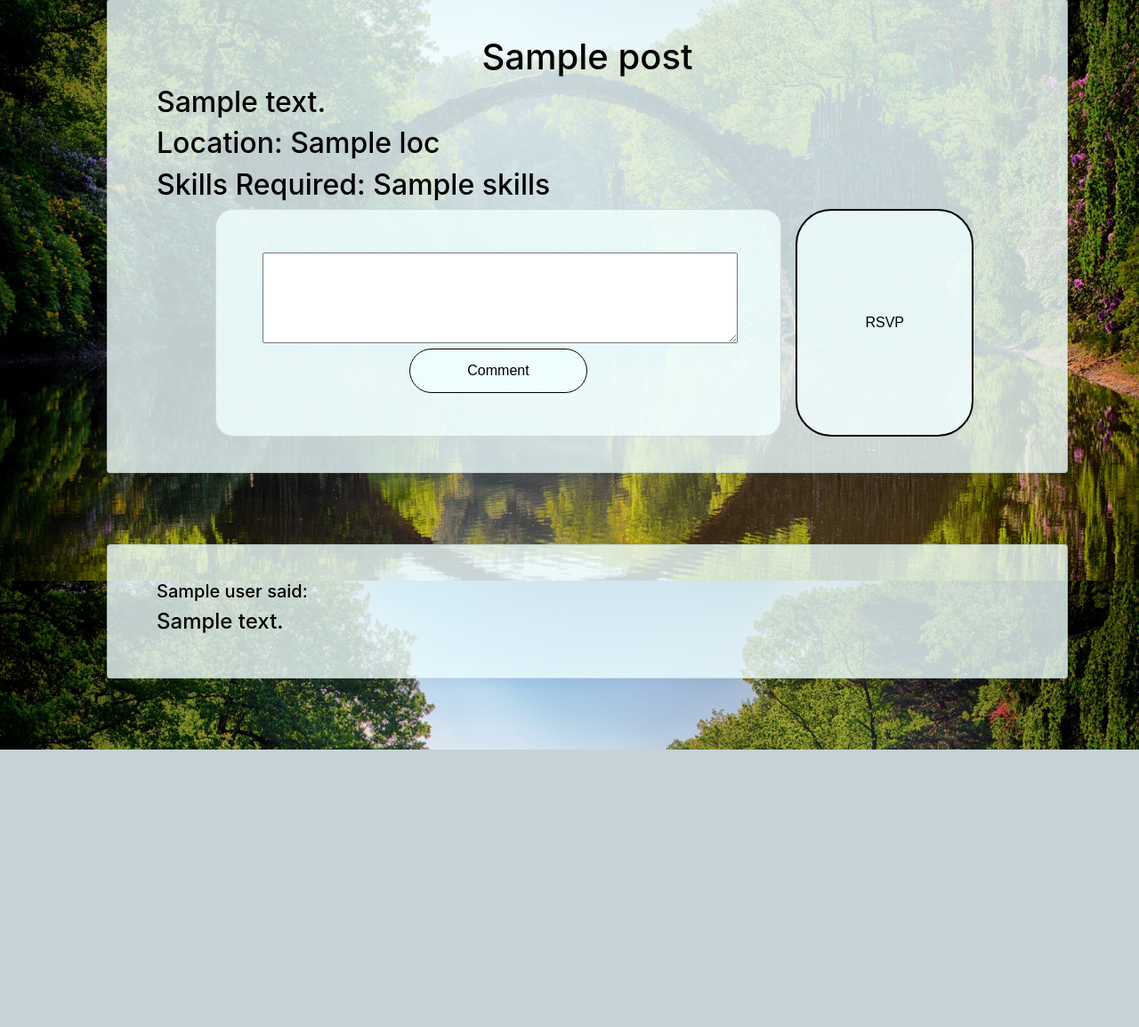
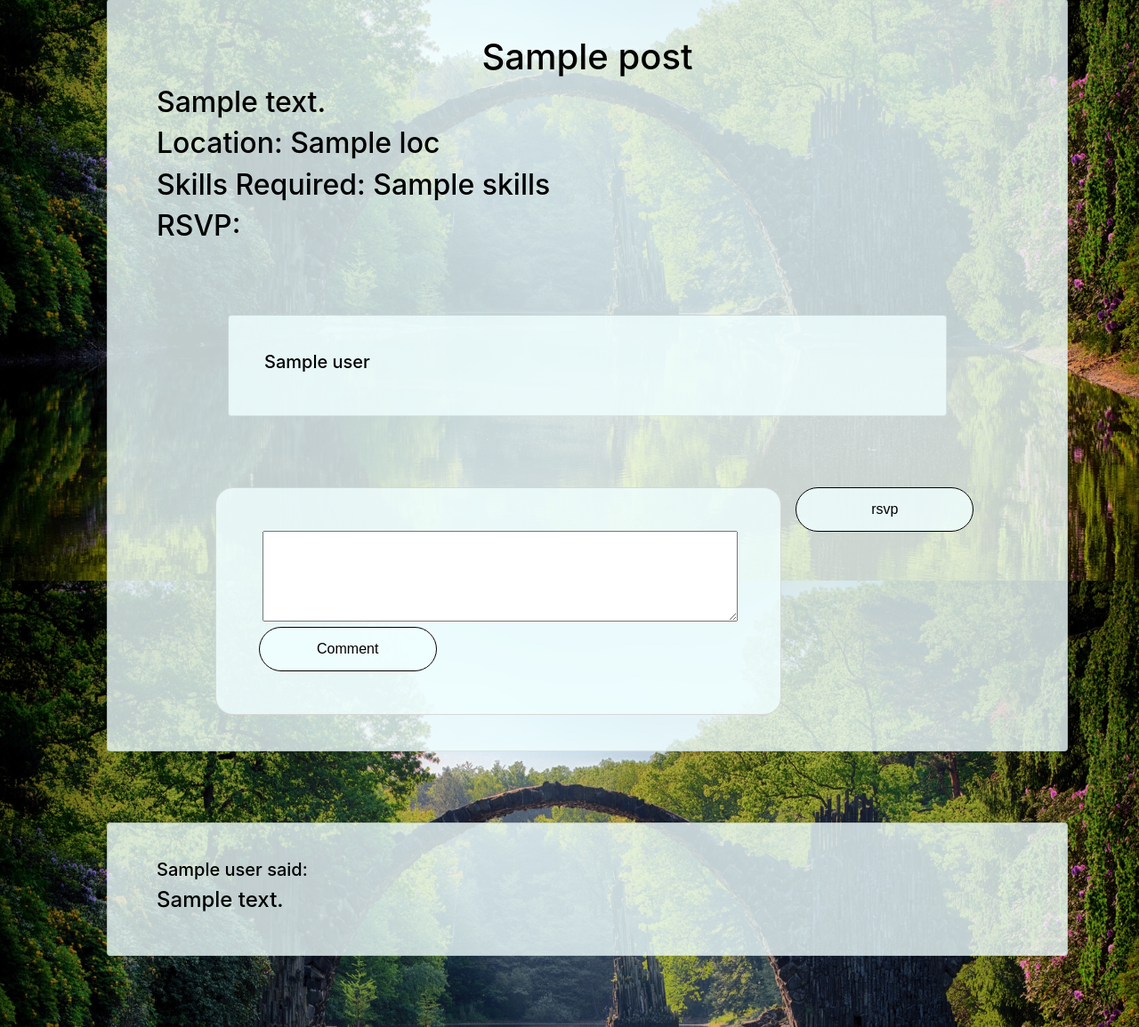
Before and after one commit to hd1867/CommunityProject, a Flask app: page /details in a window 1280 px wide. Shown: the part 147-1302 px from the top of the page at 89% size. Before the commit the page ends 990 px from the top, so only its background shows below. Run offline with Flask 2, Linux system fonts and the light colour scheme; a database or web service that is not in the repository returns one stand-in record (values such as "Sample title"); parts of the project's set-up code (start-up, migrations or seed data) failed here and were passed over; some libraries are stand-ins or nearby versions.

Commit message:
managing rsvp

```diff
--- a/app.py
+++ b/app.py
@@ -7,8 +7,6 @@ from flask_bootstrap import Bootstrap
 from werkzeug.urls import url_encode
 
 from utils import databaseUtils
-
-
 
 
 def require_login(f):
@@ -26,6 +24,7 @@ def require_login(f):
 app = Flask(__name__)
 app.secret_key = os.urandom(16)
 Bootstrap(app)
+
 
 @app.template_global()
 def modify_query(origin, **new_values):
@@ -68,6 +67,15 @@ def report_button():
     return redirect('/report')
 
 
+@app.route("/rsvp_confirm", methods=["POST"])
+@require_login
+def rsvp_confirm():
+    print("check check check check check check check check check check")
+    temp = databaseUtils.rsvp_post(request.args.get("postid"), session['username'])
+    flash("You have successfully RSVP'd!")
+    return redirect('/posts')
+
+
 @app.route("/comment", methods=["POST"])
 @require_login
 def comment():
@@ -79,6 +87,7 @@ def comment():
         print(request.form['Comment'])
         temp = databaseUtils.comment_post(request.args.get("postid"), session['username'], request.form['Comment'])
         return redirect(dest)
+
 
 @app.route("/post", methods=["POST"])
 @require_login
--- a/templates/post.html
+++ b/templates/post.html
@@ -12,6 +12,12 @@
             <h2 class="text-left"> {{post[1]}}</h2>
             <h2 class="text-left"> Location: {{post[4]}}</h2>
             <h2 class="text-left"> Skills Required: {{post[2]}}</h2>
+            <h2 class="text-left"> RSVP: </h2>
+            <div class ="card">
+            {% for rsvps in post[5] %}
+                <h5 class="text-left">{{ rsvps['user'] }} </h5>
+            {% endfor %}
+            </div>
         </div>
 
         <div class="form-holder">
@@ -20,21 +26,24 @@
                     <label for="Comment"></label>
                     <textarea type="text" name="Comment" id="Comment" rows="4" cols="50"></textarea><br>
 
-        <div class="row">
+        <div class="column">
 
-
-            <!-- find a way to make a specific block for comments when they are put in -->
             <input type="submit" class="btn" name="Comment" value="Comment">
                 </div>
             </div>
             </form>
             <!-- make it so that when RSVP'd your user name will appear in the RSVP'd tab for the card -->
-            <!-- make a RSVP'd label for the post card -->
-            <!-- what does the post card belong to? -->
-            <button onclick=""> RSVP </button>
+            <!-- find a way to connect your username to another persons post -->
+            <!-- find a way to remake the post after the rsvp with the updated RSVP list -->
+            <form action="{{ modify_query("/rsvp_confirm", postid=post[3]) }}" method="POST">
+                <div class="column">
+                    <input type="submit" class="btn" name="rsvp" value="rsvp">
+                </div>
+            </form>
+           <!-- <button type="button" name="rsvp" value="rsvp" onclick="document.location.href='/rsvp_confirm'"> RSVP </button> -->
         </div>
     </div>
-         {% for comments in post[5] %}
+         {% for comments in post[4] %}
             <div class ="card">
                 <div class ="container">
                 <h5 class="text-left">{{ comments['user'] }} said: </h5>
--- a/templates/posts.html
+++ b/templates/posts.html
@@ -32,6 +32,10 @@
                     Skills Required: {{item.skills}}
                 </h5>
 
+                <h5 class="text-left">
+                    RSVP: {{item.rsvp}}
+                </h5>
+
                 <button class="right" value="Expand" onclick=document.location.href="{{ modify_query("/details", postid=item._id) }}">
                         View More
                     </button>
--- a/utils/databaseUtils.py
+++ b/utils/databaseUtils.py
@@ -50,17 +50,18 @@ def authenticate(username, password):
     return user["_id"]
 
 
-# creates a post with a title, description, username, skills, and image name
-def create_post(title, description, username, loc, skills, pic):
+# creates a post with all of its needed/wanted properties
+def create_post(title, description, username, loc, skills):
     user = get_user_by_name(username)
-    picture = fs.put(pic)
+    # picture = fs.put(pic)
     post = posts.insert_one({
         "title": title,
         "description": description,
         "user": username,
         "loc": loc,
-        "picture": picture,
         "skills": skills,
+        # "picture": picture,
+        "rsvp": [],
         "comments": []})
     return post.inserted_id
 
@@ -70,6 +71,7 @@ def get_post_by_id(post_id):
     return posts.find_one({"_id": ObjectId(post_id)})
 
 
+# add a comment on someone's on post
 def comment_post(post_id, user, comment):
     post = (get_post_by_id(post_id))
     if post['comments'] is None:
@@ -77,6 +79,17 @@ def comment_post(post_id, user, comment):
     else:
         post['comments'] += [{"user" : user, "comment" : comment}]
     new_value = {"$set": {"comments": post['comments']}}
+    posts.update_one(get_post_by_id(post_id), new_value)
+
+
+# add an rsvp on someone's post
+def rsvp_post(post_id, user):
+    post = (get_post_by_id(post_id))
+    if post['rsvp'] is None:
+        post['rsvp'] = [{"user": user}]
+    else:
+        post['rsvp'] += [{"user": user}]
+    new_value = {"$set": {"rsvp": post['rsvp']}}
     posts.update_one(get_post_by_id(post_id), new_value)
 
 
```
